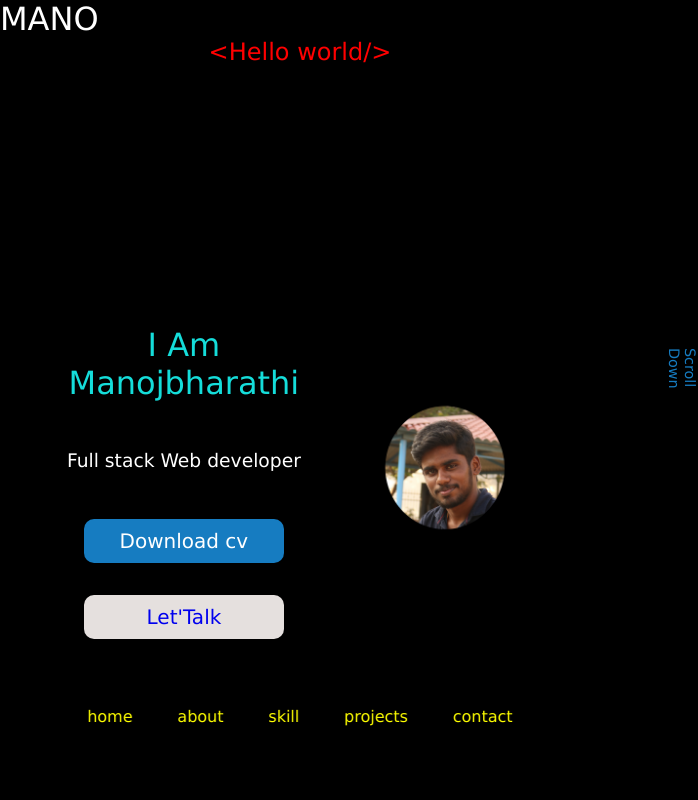
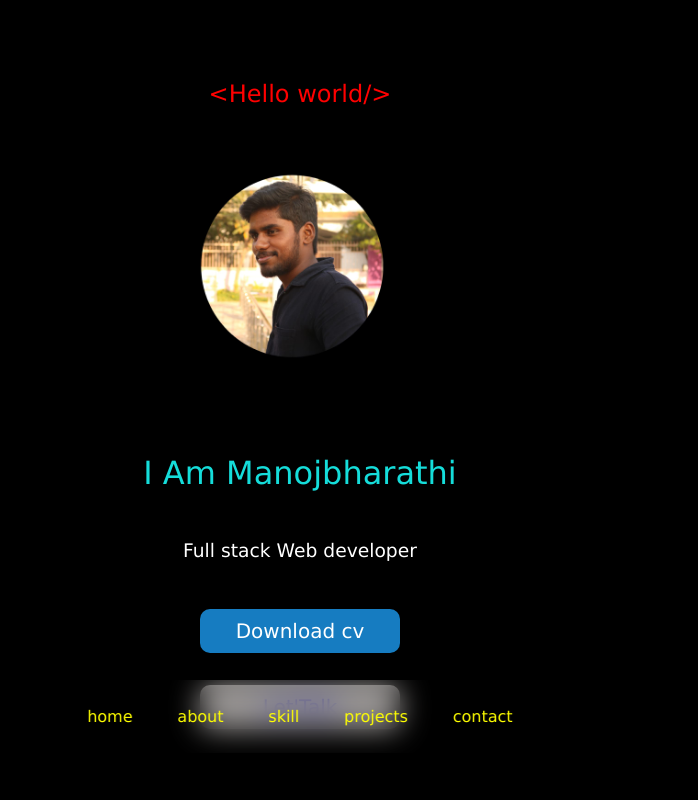
Before and after one commit to Manojkbharathi/portfolio, a React (Create React App) app: page / in a window 600 px wide. Shown: the top 800 px of the page, 698 px wide, since content can reach past the window. Built offline with nearby package versions, Linux system fonts and the light colour scheme.

Commit message:
modified header

```diff
--- a/src/components/header/Header.js
+++ b/src/components/header/Header.js
@@ -1,16 +1,10 @@
 import React from 'react';
 import '../header/HeaderStyle.css';
-import Profile from '../assets/20230626_092109.png';
+import Profile from '../assets/WhatsApp Image 2023-07-23 at 16.19.10.jpg';
 import cv from '../assets/pdf/manojbharathi.pdf';
 const Header = () => {
   return (
     <div>
-      <h1>
-        <span>M</span>
-        <span>A</span>
-        <span>N</span>
-        <span>O</span>
-      </h1>
       <h2 className='head'>{'<Hello world/>'}</h2>
       <div className='home' id='home'>
         <a href='#contact' className='scroll__down'>
--- a/src/components/header/HeaderStyle.css
+++ b/src/components/header/HeaderStyle.css
@@ -2,7 +2,7 @@
   width: 100vw;
   height: 100vh;
   display: flex;
-  flex-direction: column;
+  flex-direction: row-reverse;
   justify-content: center;
   align-items: center;
 }
@@ -11,12 +11,14 @@
   color: red;
   display: flex;
   justify-content: center;
+  position: relative;
+  bottom: -5rem;
 }
 .name {
   text-align: center;
 }
 .profile {
-  max-width: 50%;
+  max-width: 30%;
 }
 .profile-name {
   color: #15ddda;
@@ -67,12 +69,15 @@
   color: white;
 }
 
-@media screen and (min-width: 600px) {
+@media screen and (max-width: 600px) {
   .home {
     display: flex;
-    flex-direction: row-reverse;
+    flex-direction: column;
   }
   .profile {
-    max-width: 26%;
+    max-width: 49%;
+  }
+  .scroll__down {
+    display: none;
   }
 }
```
Also changed, not shown: src/components/assets/WhatsApp Image 2023-07-23 at 16.19.10.jpg (added).
